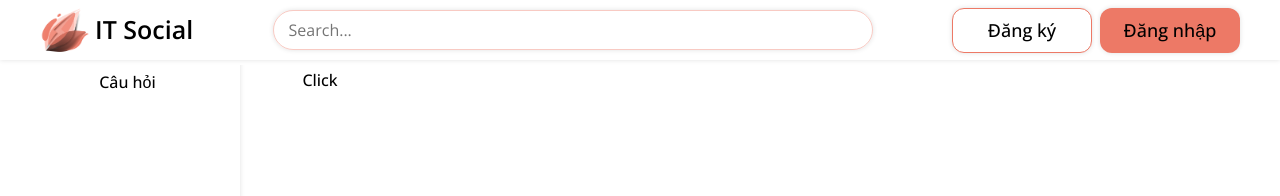
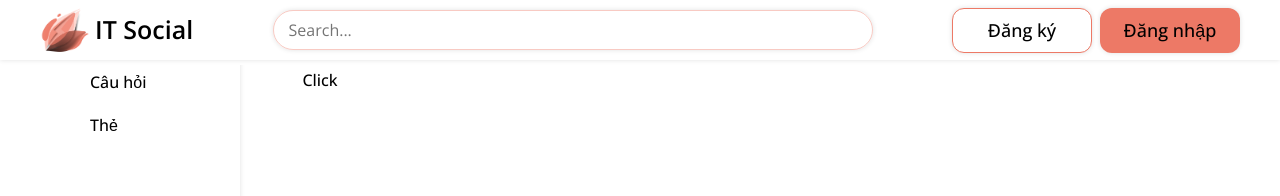
Before and after one commit to syurodev/ITS, a React (Create React App) app in the folder sit/: page / in a window 1280 px wide. Shown: the top 196 px of the page. Built offline with nearby package versions, Linux system fonts and the light colour scheme; what lord-icon-element would draw is missing.

Commit message:
add button align items props

```diff
--- a/sit/src/components/Button/Button.module.scss
+++ b/sit/src/components/Button/Button.module.scss
@@ -83,6 +83,23 @@
   }
 }
 
+//Button Align Items
+.start {
+  justify-content: left;
+
+  + .start {
+    margin-left: 0;
+  }
+}
+
+.end {
+  justify-content: right;
+
+  + .end {
+    margin-left: 0;
+  }
+}
+
 //Button Sizes
 .small {
   min-width: 100px;
--- a/sit/src/components/Button/index.js
+++ b/sit/src/components/Button/index.js
@@ -14,6 +14,8 @@ function Button({
   large = false,
   disable = false,
   rounded = false,
+  start = false,
+  end = false,
   leftIcon,
   rightIcon,
   children,
@@ -28,11 +30,13 @@ function Button({
   const classes = cx("wrapper", {
     primary,
     outline,
+    text,
+    rounded,
+    start,
+    end,
     small,
     large,
     disable,
-    rounded,
-    text,
   });
 
   if (to) {
--- a/sit/src/components/layouts/DefaultLayout/Sidebar/index.js
+++ b/sit/src/components/layouts/DefaultLayout/Sidebar/index.js
@@ -10,6 +10,7 @@ function Sidebar() {
     <div className={cx("wrapper")}>
       <Button
         text
+        start
         leftIcon={
           <lord-icon
             src="https://cdn.lordicon.com/gqzfzudq.json"
@@ -21,6 +22,21 @@ function Sidebar() {
       >
         Câu hỏi
       </Button>
+
+      <Button
+        text
+        start
+        leftIcon={
+          <lord-icon
+            src="https://cdn.lordicon.com/pmegrqxm.json"
+            trigger="hover"
+            colors="primary:#ed7966,secondary:#030e12"
+            style={{ width: "250px", height: "250px" }}
+          ></lord-icon>
+        }
+      >
+        Thẻ
+      </Button>
     </div>
   );
 }
```
